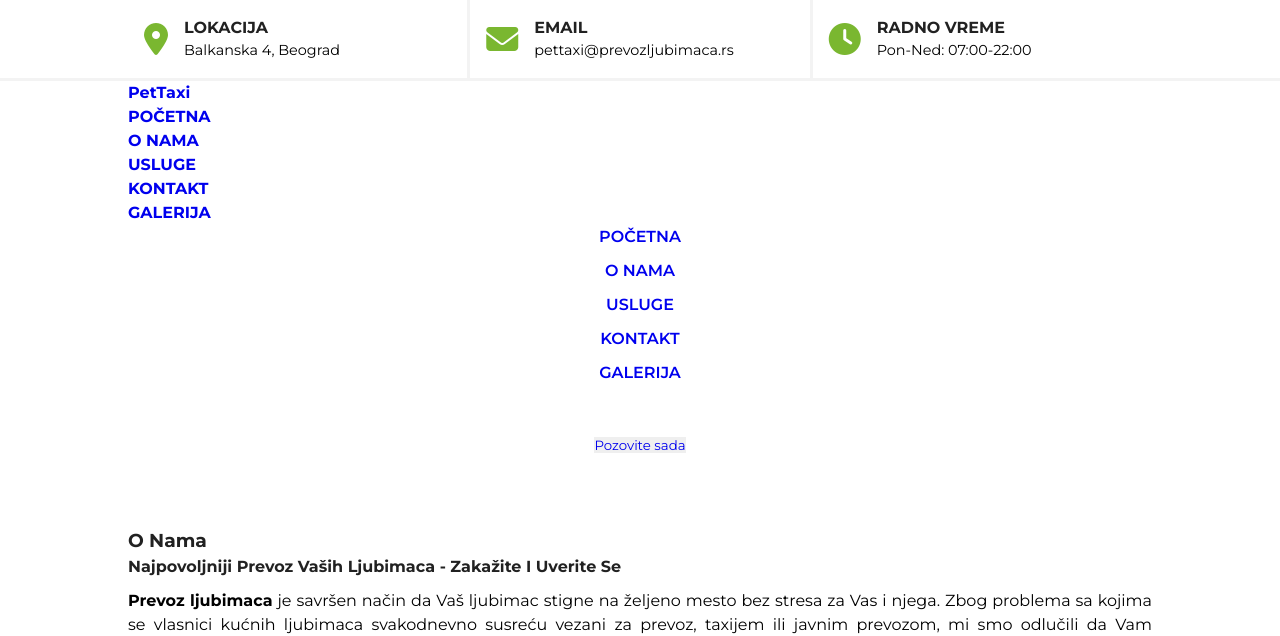
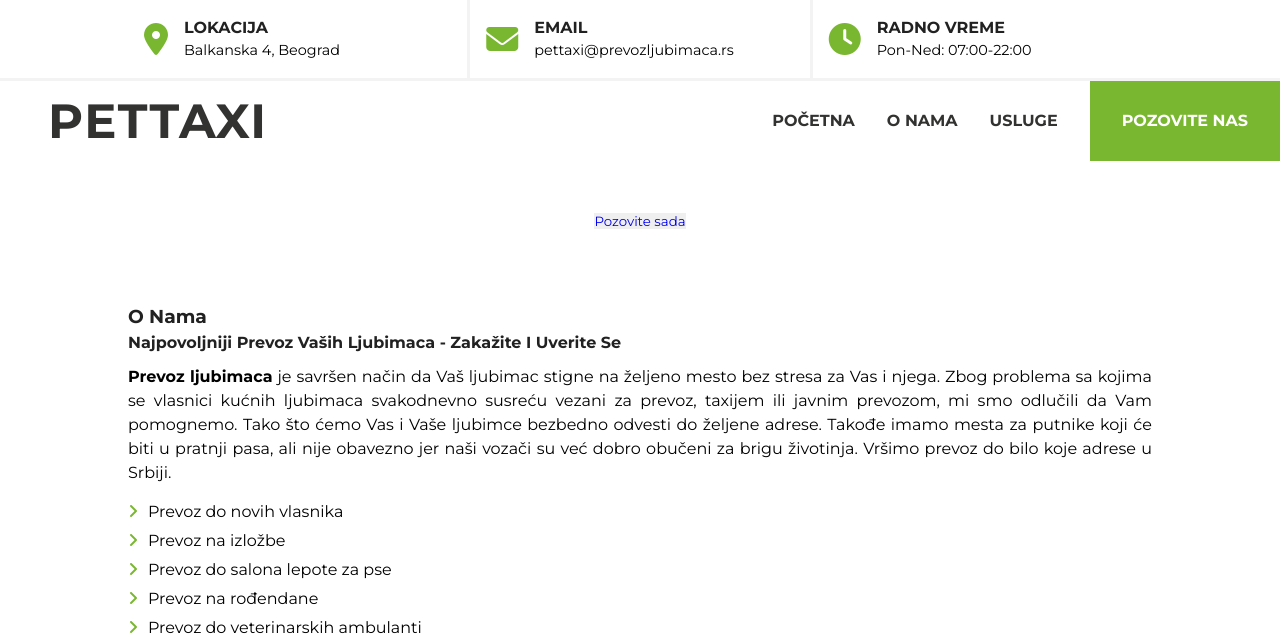
Before and after one commit to F-zivanovic/PetTaxi, a PHP site: page / in a window 1280 px wide. Shown: the top 636 px of the page. Run offline with PHP 8.4, Linux system fonts and the light colour scheme.

Commit message:
Update NAV section

```diff
--- a/assets/css/style.css
+++ b/assets/css/style.css
@@ -435,9 +435,136 @@ section {
     gap: 0.5rem;
   }
 }
-@media (max-width: 768px) {
+@media (max-width: 992px) {
   .topnav__wrapper .topnav__item {
     display: none;
+  }
+}
+
+.nav {
+  display: flex;
+  justify-content: space-between;
+  align-items: center;
+  flex-direction: row;
+  flex-wrap: nowrap;
+  gap: 0;
+  position: relative;
+  height: 10vh;
+}
+.nav__logo {
+  padding-left: 3rem;
+  text-transform: uppercase;
+  font-size: 3rem;
+  color: #323231;
+  letter-spacing: 1.5px;
+}
+@media (max-width: 576px) {
+  .nav__logo {
+    font-size: 2rem;
+    padding-left: 2rem;
+  }
+}
+.nav__list {
+  display: flex;
+  justify-content: flex-start;
+  align-items: stretch;
+  flex-direction: row;
+  flex-wrap: nowrap;
+  gap: 2rem;
+  transition: 0s;
+}
+@media (max-width: 992px) {
+  .nav__list {
+    flex-direction: column;
+    position: absolute;
+    top: 100%;
+    z-index: 100;
+    background-color: #7ab730;
+    gap: 1rem;
+    color: white;
+    width: 100%;
+    padding: 1rem 0;
+    padding-left: 3rem;
+    clip-path: polygon(0 0, 100% 0, 100% 0, 0 0);
+  }
+  .nav__list.open {
+    clip-path: polygon(0 0, 100% 0, 100% 100%, 0 100%);
+  }
+}
+@media (max-width: 576px) {
+  .nav__list {
+    padding-left: 2rem;
+  }
+}
+.nav__list__item .nav__list__link {
+  display: inline-block;
+  color: #323231;
+  text-transform: uppercase;
+  font-weight: 700;
+  height: 10vh;
+  line-height: 10vh;
+  position: relative;
+}
+.nav__list__item .nav__list__link::before {
+  position: absolute;
+  top: calc(0% - 2px);
+  display: block;
+  content: "";
+  width: 0%;
+  height: 3px;
+  background-color: #7ab730;
+  transition: 0.5s linear;
+}
+.nav__list__item .nav__list__link:hover::before {
+  width: 100%;
+}
+@media (max-width: 992px) {
+  .nav__list__item .nav__list__link {
+    color: white;
+    height: 2rem;
+    line-height: 2rem;
+  }
+}
+.nav__list .nav__btn {
+  background-color: #7ab730;
+  color: white;
+  text-transform: uppercase;
+  font-weight: bold;
+  display: flex;
+  align-items: center;
+  justify-content: center;
+  padding: 0 2rem;
+}
+@media (max-width: 992px) {
+  .nav__list .nav__btn {
+    background-color: white;
+    color: #7ab730;
+    border: 2px solid #7ab730;
+    justify-content: flex-start;
+    padding: 1rem 2rem;
+    margin-right: 3rem;
+  }
+}
+@media (max-width: 576px) {
+  .nav__list .nav__btn {
+    padding: 1rem;
+  }
+}
+.nav #nav__hamburger {
+  display: none;
+}
+@media (max-width: 992px) {
+  .nav #nav__hamburger {
+    display: block;
+    cursor: pointer;
+    font-size: 2rem;
+    margin-right: 3rem;
+  }
+}
+@media (max-width: 576px) {
+  .nav #nav__hamburger {
+    font-size: 1.5rem;
+    margin-right: 2rem;
   }
 }
 
--- a/assets/scss/partials/_nav.scss
+++ b/assets/scss/partials/_nav.scss
@@ -1,109 +1,122 @@
 @use '../index' as *;
 
-nav {
-    padding: 15px 0px;
-    background: linear-gradient(45deg, $secondaryColor 0%, $primaryColor 100%);
-    position: fixed;
-    z-index: 15;
+.nav {
+    @include flex(space-between, center);
+    position: relative;
+    height: 10vh;
 
-    @include breakpoint(md) {
-        padding: 10px 0px;
+    &__logo {
+        padding-left: 3rem;
+        text-transform: uppercase;
+        font-size: 3rem;
+        color: $headingsColor;
+        letter-spacing: 1.5px;
+
+        @include breakpoint(sm) {
+            font-size: 2rem;
+            padding-left: 2rem;
+        }
     }
 
-    @include breakpoint(sm) {
-        padding: 5px 0px;
-    }
+    &__list {
+        @include flex(flex-start, stretch, row, nowrap, 2rem);
+        transition: 0s;
 
-    .nav-content {
-        @include flex(space-between, center);
+        @include breakpoint(lg) {
+            flex-direction: column;
+            position: absolute;
+            top: 100%;
+            z-index: 100;
+            background-color: $primaryColor;
+            gap: 1rem;
+            color: white;
+            width: 100%;
+            padding: 1rem 0;
+            padding-left: 3rem;
+            clip-path: polygon(0 0, 100% 0, 100% 0, 0 0);
 
-        .logo {
-            font-size: 1.8rem;
-            letter-spacing: 1px;
+            &.open {
+                clip-path: polygon(0 0, 100% 0, 100% 100%, 0 100%);
+            }
+        }
 
-            @include breakpoint(md) {
-                font-size: 1.5rem;
+        @include breakpoint(sm) {
+            padding-left: 2rem;
+        }
+
+        &__item {
+
+            .nav__list__link {
+                display: inline-block;
+                color: $headingsColor;
+                text-transform: uppercase;
+                font-weight: 700;
+                height: 10vh;
+                line-height: 10vh;
+                position: relative;
+
+                &::before {
+                    position: absolute;
+                    top: calc(0% - 2px);
+                    display: block;
+                    content: "";
+                    width: 0%;
+                    height: 3px;
+                    background-color: $primaryColor;
+                    transition: .5s linear;
+                }
+
+                &:hover::before {
+                    width: 100%;
+                }
+
+                @include breakpoint(lg) {
+                    color: white;
+                    height: 2rem;
+                    line-height: 2rem;
+                }
+            }
+        }
+
+        .nav__btn {
+            background-color: $primaryColor;
+            color: white;
+            text-transform: uppercase;
+            font-weight: bold;
+            display: flex;
+            align-items: center;
+            justify-content: center;
+            padding: 0 2rem;
+
+            @include breakpoint(lg) {
+                background-color: white;
+                color: $primaryColor;
+                border: 2px solid $primaryColor;
+                justify-content: flex-start;
+                padding: 1rem 2rem;
+                margin-right: 3rem;
             }
 
             @include breakpoint(sm) {
-                font-size: 1rem;
-            }
-        }
-
-
-        ul {
-            @include flex(center, center);
-
-            @include breakpoint(lg) {
-                display: none;
-            }
-        }
-
-
-        .toggle {
-            background: url(https://i.ibb.co/HrfVRcx/menu.png);
-            @include bgImage(center, no-repeat, 25px, 45px, 45px);
-            cursor: pointer;
-            z-index: 20;
-            display: none;
-
-            @include breakpoint(lg) {
-                display: block;
+                padding: 1rem;
             }
 
-            @include breakpoint(sm) {
-                background-size: 20px;
-            }
         }
     }
 
+    #nav__hamburger {
+        display: none;
 
-    .hamburger-menu {
-        background: linear-gradient(45deg, $secondaryColor 0%, $primaryColor 100%);
-        @include positioning(fixed, 0%, 0%, auto, auto);
-        z-index: 15;
-        animation: moveInFromLeft 1s;
-
-        @media(min-width:992px) {
-            display: none;
+        @include breakpoint(lg) {
+            display: block;
+            cursor: pointer;
+            font-size: 2rem;
+            margin-right: 3rem;
         }
 
-        &.hidden {
-            display: none;
-        }
-
-        ul {
-            @include positioning(absolute, 50%, auto, auto, 50%, 100%, auto);
-            transform: translate(-50%, -50%);
-
-            li {
-                font-size: 1.5rem;
-                animation: moveInFromLeft 2s;
-
-                @include breakpoint(sm) {
-                    font-size: 1.1rem;
-                }
-
-                &:nth-child(1) {
-                    animation-delay: 100ms;
-                }
-
-                &:nth-child(2) {
-                    animation-delay: 150ms;
-                }
-
-                &:nth-child(3) {
-                    animation-delay: 200ms;
-                }
-
-                &:nth-child(4) {
-                    animation-delay: 250ms;
-                }
-
-                &:nth-child(5) {
-                    animation-delay: 300ms;
-                }
-            }
+        @include breakpoint(sm) {
+            font-size: 1.5rem;
+            margin-right: 2rem;
         }
     }
 }
--- a/assets/scss/partials/_topnav.scss
+++ b/assets/scss/partials/_topnav.scss
@@ -38,7 +38,7 @@
                 gap: 0.5rem;
             }
 
-            @include breakpoint(md) {
+            @include breakpoint(lg) {
                 display: none;
             }
         }
--- a/assets/scss/style.scss
+++ b/assets/scss/style.scss
@@ -3,8 +3,7 @@ PARTIALS
 ------------------------------------------*/
 @use 'partials/global';
 @use 'partials/topnav';
-
-// @use 'partials/nav';
+@use 'partials/nav';
 // @use 'partials/header';
 // @use 'partials/about';
 // @use 'partials/services';
--- a/index.html
+++ b/index.html
@@ -65,30 +65,25 @@
     <!-- Topnav section ends -->
 
 
+
+
+
     <!-- Navbar section -->
-    <nav class="bg-linear w-100">
-        <div class="nav-content container">
-            <a href="index.php" class="logo fw-800"><strong>PetTaxi</strong></a>
-            <ul class="fw-bold text-uppercase">
-                <li class="mr-3"><a href="index.htmk">Početna</a></li>
-                <li class="mr-3"><a href="#about">O nama</a></li>
-                <li class="mr-3"><a href="#services">Usluge</a></li>
-                <li class="mr-3"><a href="#contact">Kontakt</a></li>
-                <li class="mr-3"><a href="#gallery">Galerija</a></li>
-            </ul>
-            <div class="toggle"></div>
-        </div>
-
-        <div class="hamburger-menu text-center bg-linear hidden">
-            <ul class="fw-600 text-uppercase" id="list">
-                <li><a href="index.php">Početna</a></li>
-                <li class="pt-2"><a href="#about">O nama</a></li>
-                <li class="pt-2"><a href="#services">Usluge</a></li>
-                <li class="pt-2"><a href="#contact">Kontakt</a></li>
-                <li class="pt-2"><a href="#gallery">Galerija</a></li>
-            </ul>
-        </div>
-
+    <nav class="nav">
+        <a href="index.html" class="nav__logo"><strong>pettaxi</strong></a>
+        <ul class="nav__list">
+            <li class="nav__list__item">
+                <a href="index.html" class="nav__list__link">početna</a>
+            </li>
+            <li class="nav__list__item">
+                <a href="#about" class="nav__list__link">o nama</a>
+            </li>
+            <li class="nav__list__item">
+                <a href="#services" class="nav__list__link">usluge</a>
+            </li>
+            <a href="tel:+381628143648" class="nav__btn">pozovite nas</a>
+        </ul>
+        <i class="fa-solid fa-bars" id="nav__hamburger"></i>
     </nav>
     <!-- End navbar section -->
 
```
